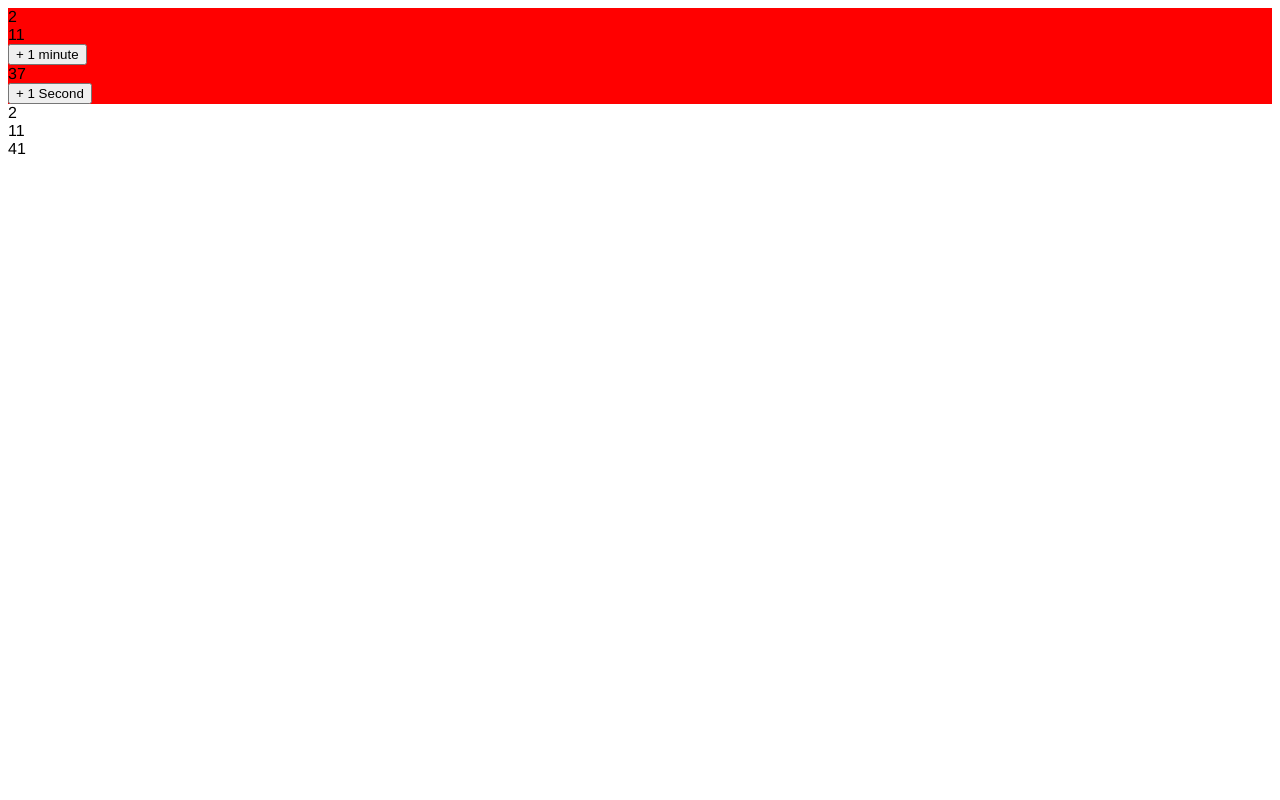
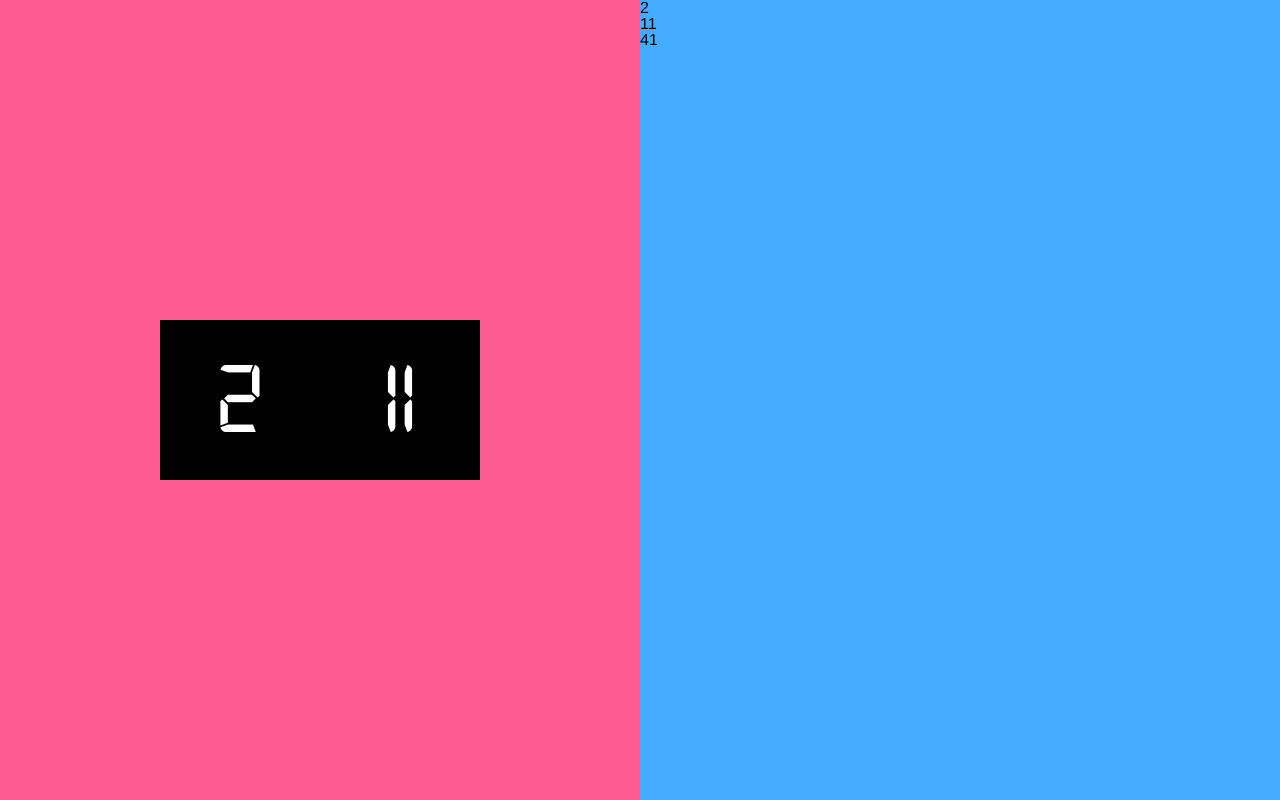
Before and after one commit to jpasanchez/clock-challenge, a Vue app: page / in a window 1280 px wide. Built offline with nearby package versions, Linux system fonts and the light colour scheme.

Commit message:
- Styled digital clock

```diff
--- a/src/App.vue
+++ b/src/App.vue
@@ -1,7 +1,13 @@
 <template>
   <div id="app">
+    <section class="clocks">
+      <div class="clocks__side clocks__side--digital">
         <DigitalClock />
+      </div>
+      <div class="clocks__side clocks__side--analog">
         <AnalogClock :decal='4' />
+      </div>
+    </section>
   </div>
 </template>
 
@@ -18,6 +24,7 @@ export default {
   created() {
     this.createUTCTime();
     setInterval(this.updateMasterClock, 1000);
+    setInterval(this.ticktick, 500);
   },
   methods: {
     createUTCTime() {
@@ -41,14 +48,89 @@ export default {
     updateMasterClock() {
       this.$store.commit('updateMasterClock');
     },
+    ticktick() {
+      this.$store.commit('ticktick');
+    },
   },
 };
 </script>
 
 <style lang="scss">
+  @font-face {
+    font-family: 'digital-7regular';
+    src: url('assets/digital-7-webfont.woff2') format('woff2'),
+    url('assets/digital-7-webfont.woff') format('woff');
+    font-weight: normal;
+    font-style: normal;
+  }
+
+  html, body, div, span, applet, object, iframe,
+  h1, h2, h3, h4, h5, h6, p, blockquote, pre,
+  a, abbr, acronym, address, big, cite, code,
+  del, dfn, em, img, ins, kbd, q, s, samp,
+  small, strike, strong, sub, sup, tt, var,
+  b, u, i, center,
+  dl, dt, dd, ol, ul, li,
+  fieldset, form, label, legend,
+  table, caption, tbody, tfoot, thead, tr, th, td,
+  article, aside, canvas, details, embed,
+  figure, figcaption, footer, header, hgroup,
+  menu, nav, output, ruby, section, summary,
+  time, mark, audio, video {
+    margin: 0;
+    padding: 0;
+    border: 0;
+    font-size: 100%;
+    font: inherit;
+    vertical-align: baseline;
+  }
+  /* HTML5 display-role reset for older browsers */
+  article, aside, details, figcaption, figure,
+  footer, header, hgroup, menu, nav, section {
+    display: block;
+  }
+  body {
+    line-height: 1;
+  }
+  ol, ul {
+    list-style: none;
+  }
+  blockquote, q {
+    quotes: none;
+  }
+  blockquote:before, blockquote:after,
+  q:before, q:after {
+    content: '';
+    content: none;
+  }
+  table {
+    border-collapse: collapse;
+    border-spacing: 0;
+  }
+
   #app {
     font-family: Avenir, Helvetica, Arial, sans-serif;
     -webkit-font-smoothing: antialiased;
     -moz-osx-font-smoothing: grayscale;
   }
+
+  .clocks {
+    display: flex;
+
+    &__side {
+      flex: 1;
+      height: 100vh;
+
+      &--digital {
+        background: #ff5b93;
+        display: flex;
+        justify-content: center;
+        align-items: center;
+      }
+
+      &--analog {
+        background: #43acff;
+      }
+    }
+  }
 </style>
--- a/src/components/DigitalClock.vue
+++ b/src/components/DigitalClock.vue
@@ -1,12 +1,20 @@
 <template>
-  <div class="digital-clock">
-    <div>{{ this.$store.getters.currentHours }}</div>
-    <div>{{ this.$store.getters.currentMinutes }}</div>
-    <input type="button" value="+ 1 minute" @click="incrementMinutes">
-    <div>{{ this.$store.getters.currentSeconds }}</div>
-    <input type="button" value="+ 1 Second" @click="incrementSeconds">
+  <div class="digital-clock"
+       v-bind:class="{ 'digital-clock--ticktick' : this.$store.getters.ticktick }">
+    <div class="digital-clock__container">
+      <div class="digital-clock__digit-item">
+        <div class="digital-clock__digit">{{ this.$store.getters.currentHours }}</div>
+      </div>
+      <div class="digital-clock__digit-item">
+        <div class="digital-clock__digit">{{ this.$store.getters.currentMinutes }}</div>
+      </div>
+    </div>
   </div>
 </template>
+
+<!--      <input type="button" value="+ 1 minute" @click="incrementMinutes">-->
+<!--      <div>{{ this.$store.getters.currentSeconds }}</div>-->
+<!--      <input type="button" value="+ 1 Second" @click="incrementSeconds">-->
 
 <script>
 export default {
@@ -33,6 +41,51 @@ export default {
 
 <style scoped lang="scss">
   .digital-clock {
-    background: red;
+    display: inline-flex;
+    padding-top: 25%;
+    width: 50%;
+    background: black;
+    position: relative;
+    font-family: 'digital-7regular';
+
+    &__container {
+      position: absolute;
+      width: 100%;
+      height: 100%;
+      top: 0;
+      left: 0;
+      display: flex;
+      justify-content: center;
+      align-items: center;
+
+      &::before {
+        content: ':';
+        position: absolute;
+        color: white;
+        font-size: 8vmax;
+      }
+    }
+
+    &__digit-item {
+      flex: 1;
+      color: #ffffff;
+      display: flex;
+      width: 100%;
+      height: 100%;
+      justify-content: center;
+      align-items: center;
+    }
+
+    &__digit {
+      font-size: 8vmax;
+    }
+
+    &--ticktick {
+      .digital-clock__container {
+        &::before {
+          visibility: hidden;
+        }
+      }
+    }
   }
 </style>
--- a/src/store/index.js
+++ b/src/store/index.js
@@ -10,6 +10,7 @@ export default new Vuex.Store({
     hours: 0,
     minutes: 0,
     seconds: 0,
+    ticktick: false,
   },
   mutations: {
     initMasterClock(state, payload) {
@@ -23,6 +24,9 @@ export default new Vuex.Store({
     },
     incrementMinute(state) {
       state.time += 60000;
+    },
+    ticktick(state) {
+      state.ticktick = !state.ticktick;
     },
   },
   getters: {
@@ -38,6 +42,9 @@ export default new Vuex.Store({
     currentSeconds(state) {
       return new Date(state.time).getSeconds();
     },
+    ticktick(state) {
+      return state.ticktick;
+    },
   },
   actions: {
   },
```
Also changed, not shown: src/assets/digital-7-webfont.woff (added), src/assets/digital-7-webfont.woff2 (added). Lines whose indentation alone changed are shown as unchanged.
